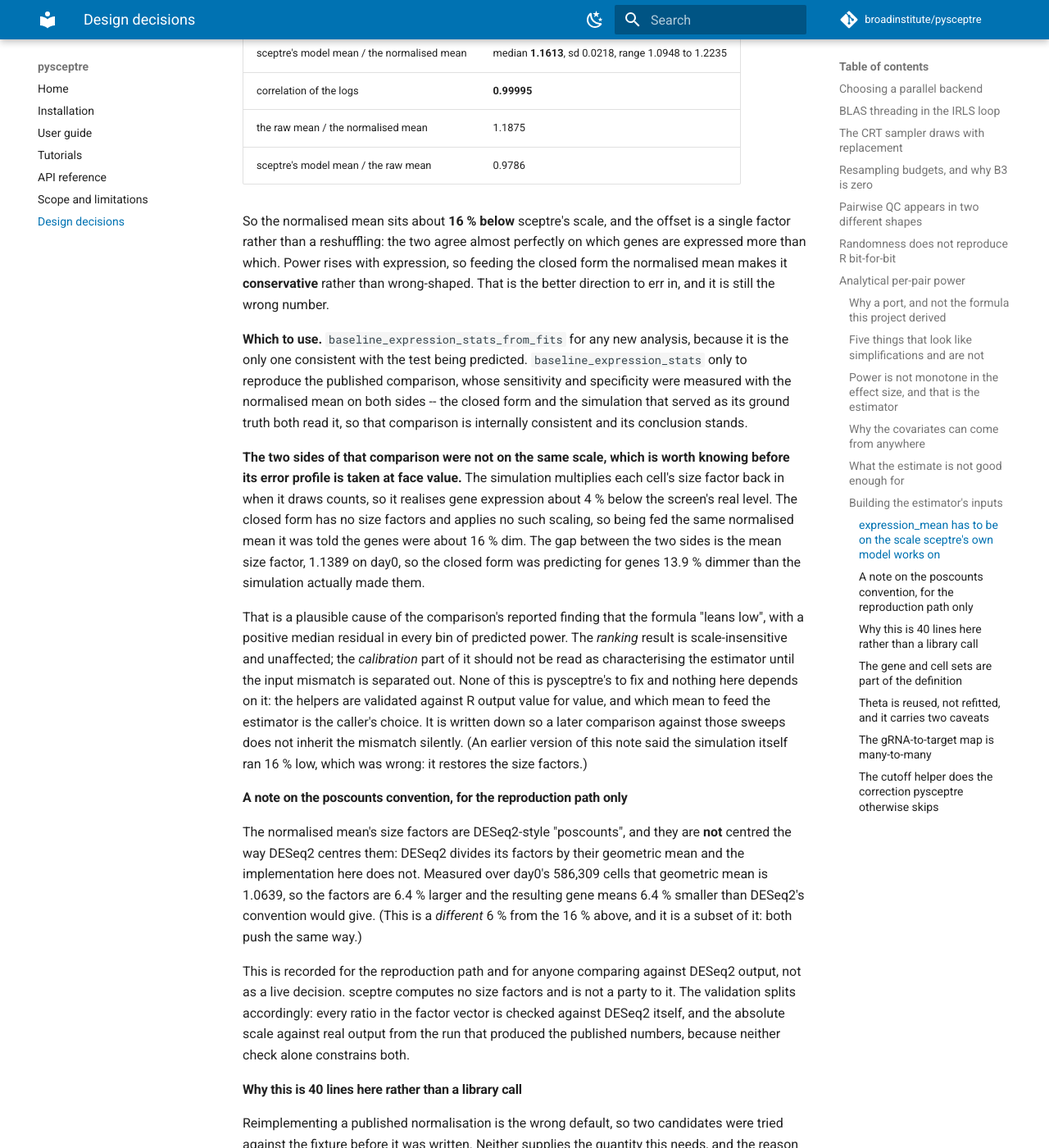
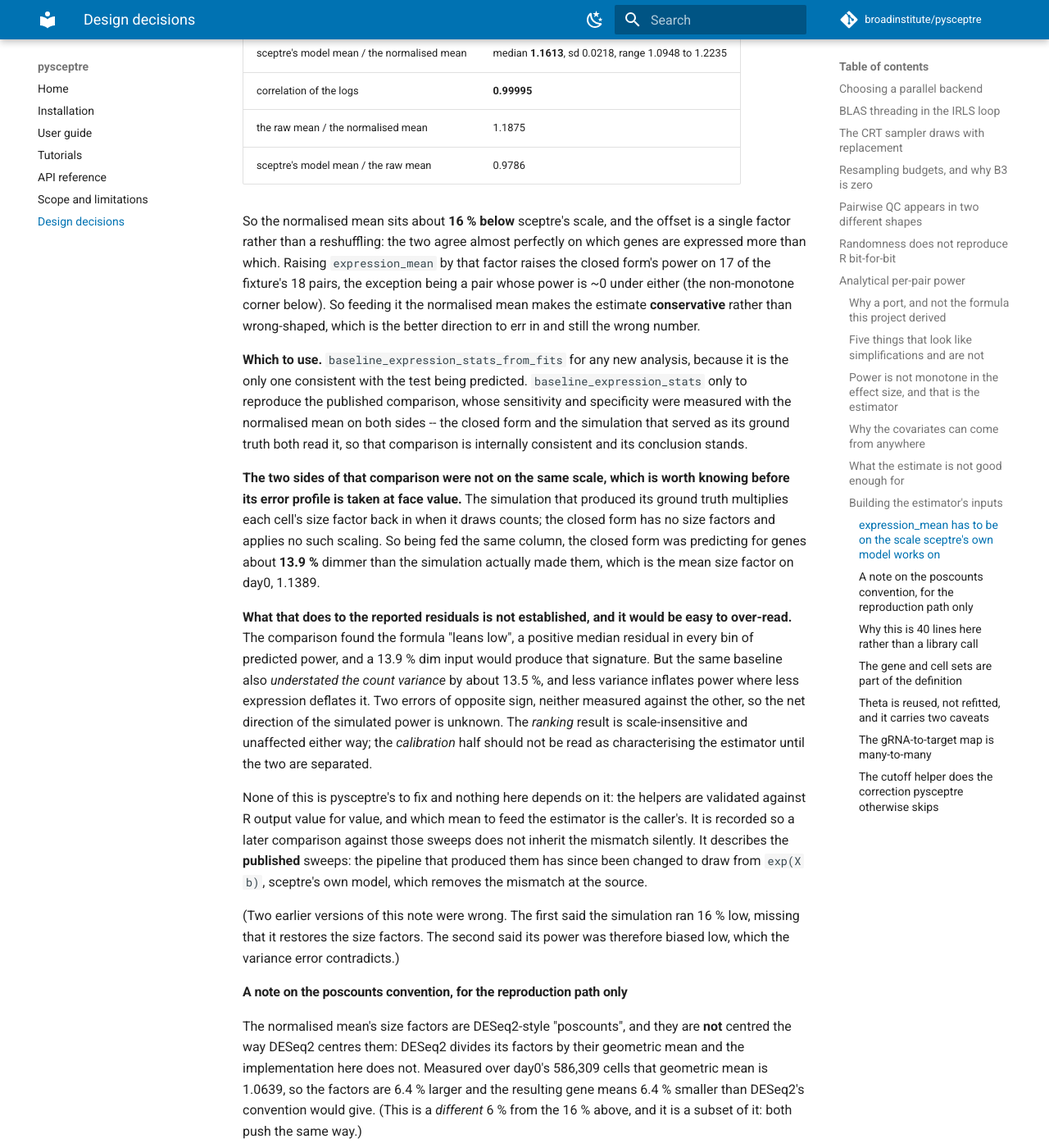
Before and after one commit to broadinstitute/pysceptre, an MkDocs documentation site: the page built from docs/design.md, in a window 1280 px wide and 1400 px high, scrolled down 7210 px. Shown: the whole window at 82% size. Built offline with MkDocs 1.6.1 and Material for MkDocs 9.7.7, drawn with Linux system fonts in a browser that asks for light colours; comment, search, counter and statistics services are not loaded.

Commit message:
FIX an unestablished direction claim about the simulation's power
The note inferred from a level error that the simulation's power was biased
low. WattEG's own variance measurement contradicts the certainty: the same
baseline understated the count variance by about 13.5%, and less variance
inflates power where less expression deflates it. Two errors of opposite sign,
neither measured against the other, so the direction was never established.
WattEG has removed the corresponding claim from its own docs.

What survives is the measurement: fed the same column, the closed form was
predicting for genes 13.9% dimmer than the simulation made them, which is
mean(sf) on day0. That remains a reason not to read the published comparison's
calibration half as characterising the estimator, and it is now stated as a
hypothesis rather than a cause.

Also notes that this describes the published sweeps only: WattEG now draws
from exp(X b), sceptre's own model, which removes the mismatch at the source
and additionally fixes an error neither of my drafts found -- the old baseline
got the shape wrong, not just the level, predicting 86.5% of the observed
count variance against exp(X b)'s 99.5%.

And the conservative direction for the closed form is now verified rather than
asserted: raising expression_mean by that factor raises power on 17 of the
fixture's 18 pairs, the exception being the known non-monotone corner.

Co-Authored-By: Claude Opus 5 (1M context) <noreply@anthropic.com>

```diff
--- a/docs/design.md
+++ b/docs/design.md
@@ -342,10 +342,12 @@ cover:
 
 So the normalised mean sits about **16 % below** sceptre's scale, and the
 offset is a single factor rather than a reshuffling: the two agree almost
-perfectly on which genes are expressed more than which. Power rises with
-expression, so feeding the closed form the normalised mean makes it
-**conservative** rather than wrong-shaped. That is the better direction to err
-in, and it is still the wrong number.
+perfectly on which genes are expressed more than which. Raising
+`expression_mean` by that factor raises the closed form's power on 17 of the
+fixture's 18 pairs, the exception being a pair whose power is ~0 under either
+(the non-monotone corner below). So feeding it the normalised mean makes the
+estimate **conservative** rather than wrong-shaped, which is the better
+direction to err in and still the wrong number.
 
 **Which to use.** `baseline_expression_stats_from_fits` for any new analysis,
 because it is the only one consistent with the test being predicted.
@@ -357,24 +359,33 @@ stands.
 
 **The two sides of that comparison were not on the same scale, which is
 worth knowing before its error profile is taken at face value.** The
-simulation multiplies each cell's size factor back in when it draws counts, so
-it realises gene expression about 4 % below the screen's real level. The
-closed form has no size factors and applies no such scaling, so being fed the
-same normalised mean it was told the genes were about 16 % dim. The gap
-between the two sides is the mean size factor, 1.1389 on day0, so the closed
-form was predicting for genes 13.9 % dimmer than the simulation actually made
-them.
+simulation that produced its ground truth multiplies each cell's size factor
+back in when it draws counts; the closed form has no size factors and applies
+no such scaling. So being fed the same column, the closed form was predicting
+for genes about **13.9 %** dimmer than the simulation actually made them,
+which is the mean size factor on day0, 1.1389.
 
-That is a plausible cause of the comparison's reported finding that the
-formula "leans low", with a positive median residual in every bin of predicted
-power. The *ranking* result is scale-insensitive and unaffected; the
-*calibration* part of it should not be read as characterising the estimator
-until the input mismatch is separated out. None of this is pysceptre's to fix
-and nothing here depends on it: the helpers are validated against R output
-value for value, and which mean to feed the estimator is the caller's choice.
-It is written down so a later comparison against those sweeps does not inherit
-the mismatch silently. (An earlier version of this note said the simulation
-itself ran 16 % low, which was wrong: it restores the size factors.)
+**What that does to the reported residuals is not established, and it would
+be easy to over-read.** The comparison found the formula "leans low", a
+positive median residual in every bin of predicted power, and a 13.9 % dim
+input would produce that signature. But the same baseline also *understated
+the count variance* by about 13.5 %, and less variance inflates power where
+less expression deflates it. Two errors of opposite sign, neither measured
+against the other, so the net direction of the simulated power is unknown.
+The *ranking* result is scale-insensitive and unaffected either way; the
+*calibration* half should not be read as characterising the estimator until
+the two are separated.
+
+None of this is pysceptre's to fix and nothing here depends on it: the helpers
+are validated against R output value for value, and which mean to feed the
+estimator is the caller's. It is recorded so a later comparison against those
+sweeps does not inherit the mismatch silently. It describes the **published**
+sweeps: the pipeline that produced them has since been changed to draw from
+`exp(X b)`, sceptre's own model, which removes the mismatch at the source.
+
+(Two earlier versions of this note were wrong. The first said the simulation
+ran 16 % low, missing that it restores the size factors. The second said its
+power was therefore biased low, which the variance error contradicts.)
 
 #### A note on the poscounts convention, for the reproduction path only
 
```
